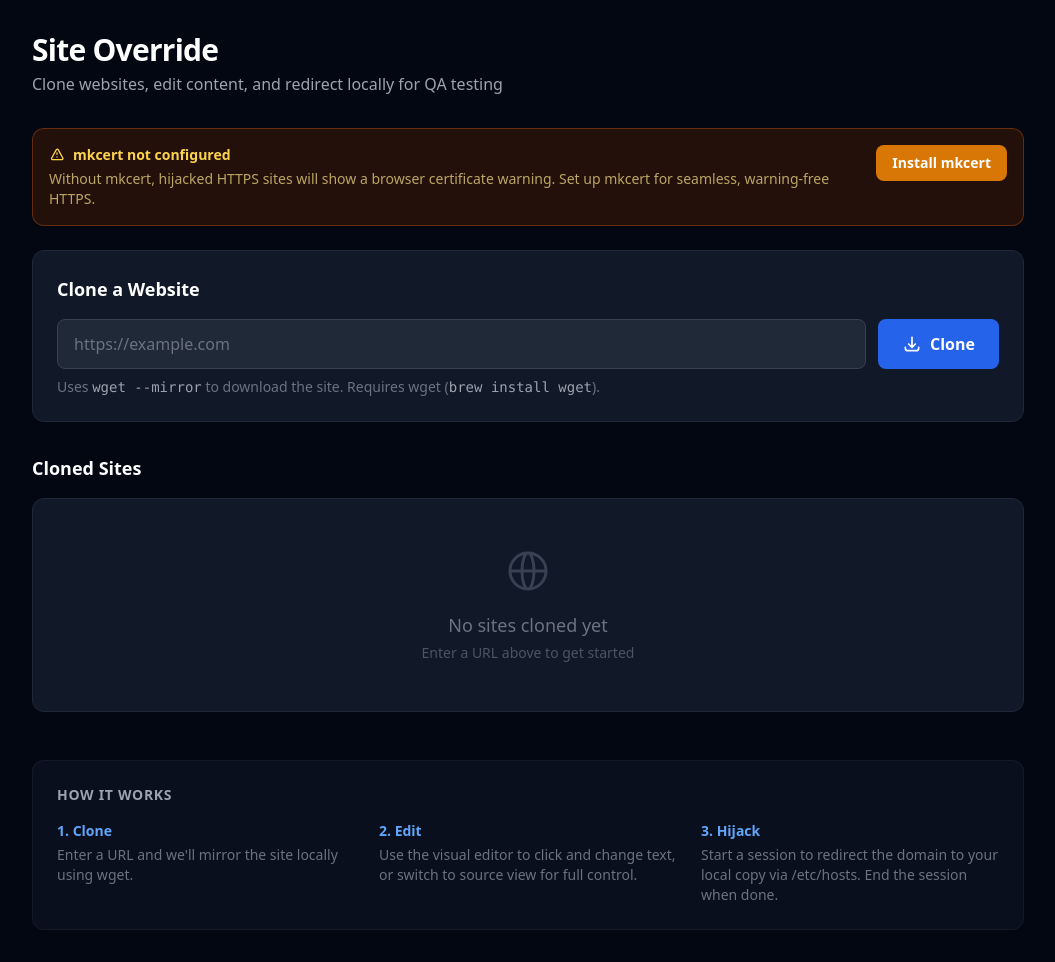
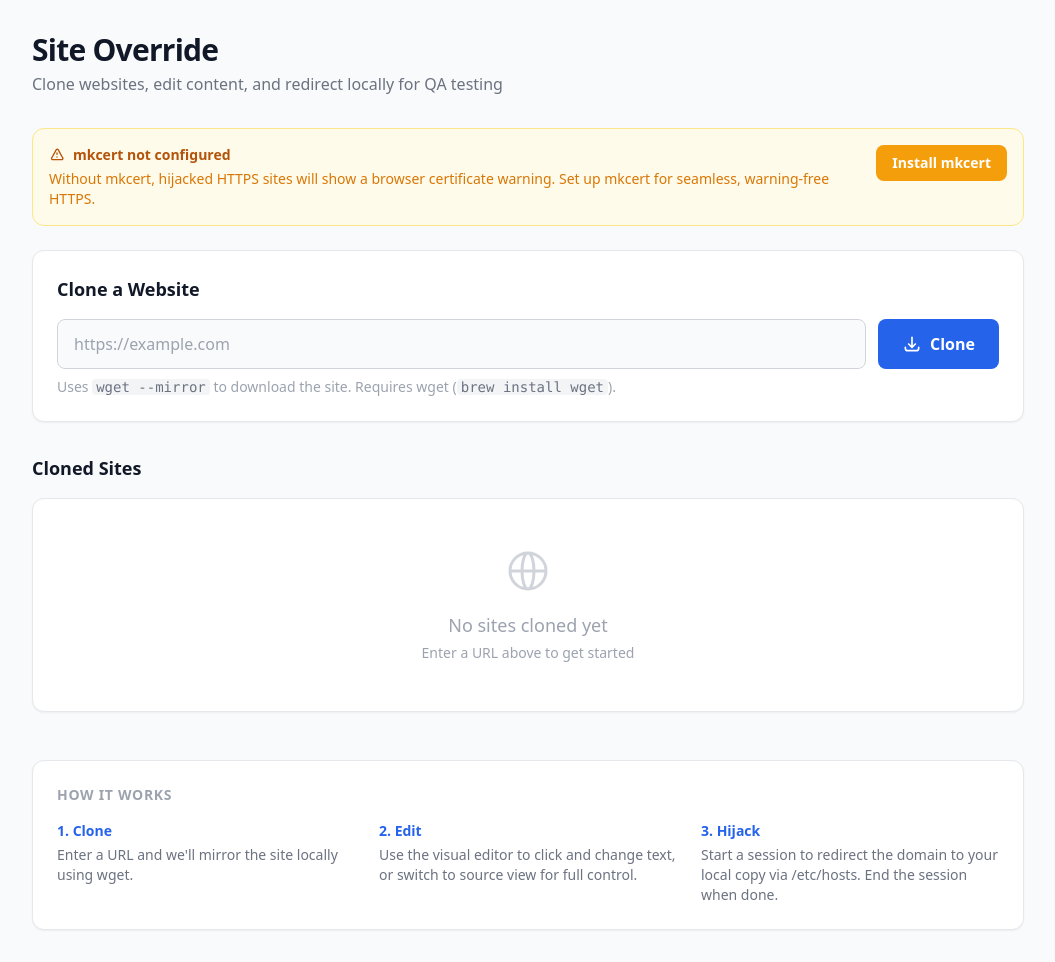
Before and after one commit to shiboleth-ai/site-override, a Flask app: page / in a window 1280 px wide. Shown: the whole page, without its empty margins (112-1167 px from the left). Run offline with Flask 3, Linux system fonts and the light colour scheme; data that the repository does not hold is empty; some libraries are stand-ins or nearby versions.

Commit message:
Fix 403 on clone, stop excessive polling, switch to white theme
- Remove hx-boost="true" from body which was intercepting form POSTs
  and causing 403 errors. All forms now use standard method/action.
- Session status polling now only activates when a session is running
  (every 10s), instead of polling every 5s unconditionally.
- Switch entire UI from dark to white/light theme using Tailwind CSS.
- Pass mkcert status to all routes that render index.html via
  _render_index() helper to avoid template variable issues.

Co-Authored-By: Claude Opus 4.6 (1M context) <noreply@anthropic.com>

```diff
--- a/app/routes.py
+++ b/app/routes.py
@@ -24,15 +24,23 @@ def _session_mgr() -> SessionManager:
     return current_app.config["SESSION_MANAGER"]
 
 
+def _render_index(**extra):
+    """Render the dashboard with all required context."""
+    return render_template(
+        "index.html",
+        sites=list_sites(current_app.config["SITES_DIR"]),
+        session_status=_session_mgr().get_status(),
+        mkcert=mkcert_status(),
+        **extra,
+    )
+
+
 # ── Dashboard ──────────────────────────────────────────────────────────
 
 
 @bp.route("/")
 def index():
-    sites = list_sites(current_app.config["SITES_DIR"])
-    status = _session_mgr().get_status()
-    mkcert = mkcert_status()
-    return render_template("index.html", sites=sites, session_status=status, mkcert=mkcert)
+    return _render_index()
 
 
 # ── Clone ──────────────────────────────────────────────────────────────
@@ -52,11 +60,6 @@ def clone():
     else:
         flash(result["error"], "error")
 
-    # Return full page for htmx or redirect
-    if request.headers.get("HX-Request"):
-        sites = list_sites(current_app.config["SITES_DIR"])
-        status = _session_mgr().get_status()
-        return render_template("index.html", sites=sites, session_status=status)
     return redirect(url_for("main.index"))
 
 
@@ -71,10 +74,6 @@ def site_delete(domain):
     else:
         flash(result["error"], "error")
 
-    if request.headers.get("HX-Request"):
-        sites = list_sites(current_app.config["SITES_DIR"])
-        status = _session_mgr().get_status()
-        return render_template("index.html", sites=sites, session_status=status)
     return redirect(url_for("main.index"))
 
 
@@ -164,7 +163,7 @@ def save_file(domain):
     with open(full_path, "w") as f:
         f.write(content)
 
-    return '<span class="text-green-400">Saved!</span>'
+    return '<span class="text-green-600">Saved!</span>'
 
 
 # ── Visual Preview & Editor ────────────────────────────────────────────
@@ -320,10 +319,6 @@ def session_start():
     else:
         flash(result["error"], "error")
 
-    if request.headers.get("HX-Request"):
-        sites = list_sites(current_app.config["SITES_DIR"])
-        status = _session_mgr().get_status()
-        return render_template("index.html", sites=sites, session_status=status)
     return redirect(url_for("main.index"))
 
 
@@ -336,10 +331,6 @@ def session_stop():
     else:
         flash(result["error"], "error")
 
-    if request.headers.get("HX-Request"):
-        sites = list_sites(current_app.config["SITES_DIR"])
-        status = _session_mgr().get_status()
-        return render_template("index.html", sites=sites, session_status=status)
     return redirect(url_for("main.index"))
 
 
@@ -368,9 +359,4 @@ def mkcert_setup():
     else:
         flash(result["error"], "error")
 
-    if request.headers.get("HX-Request"):
-        sites = list_sites(current_app.config["SITES_DIR"])
-        status = _session_mgr().get_status()
-        mkcert = mkcert_status()
-        return render_template("index.html", sites=sites, session_status=status, mkcert=mkcert)
     return redirect(url_for("main.index"))
--- a/app/templates/_session_bar.html
+++ b/app/templates/_session_bar.html
@@ -1,5 +1,6 @@
 {% if session_status and session_status.active %}
-<div class="bg-red-700 text-white px-4 py-3 flex items-center justify-between shadow-lg">
+<div class="bg-red-600 text-white px-4 py-3 flex items-center justify-between shadow-md"
+     hx-get="{{ url_for('main.session_status') }}" hx-trigger="every 10s" hx-target="#session-bar" hx-swap="innerHTML">
     <div class="flex items-center gap-3">
         <span class="relative flex h-3 w-3">
             <span class="animate-ping absolute inline-flex h-full w-full rounded-full bg-red-300 opacity-75"></span>
@@ -8,15 +9,17 @@
         <span class="font-semibold text-lg">
             SESSION ACTIVE
         </span>
-        <span class="text-red-200">
+        <span class="text-red-100">
             &mdash; <strong>{{ session_status.domain }}</strong> is redirected to your local copy
         </span>
     </div>
-    <form hx-post="{{ url_for('main.session_stop') }}" hx-target="body">
+    <form method="post" action="{{ url_for('main.session_stop') }}">
         <button type="submit"
                 class="bg-white text-red-700 font-bold px-6 py-2 rounded-lg hover:bg-red-100 transition-colors text-base shadow">
             END SESSION
         </button>
     </form>
 </div>
+{% else %}
+{# No session active — no polling #}
 {% endif %}
--- a/app/templates/_source_editor.html
+++ b/app/templates/_source_editor.html
@@ -1,7 +1,7 @@
 <div class="flex flex-col h-full">
     {# Toolbar #}
-    <div class="flex items-center justify-between px-4 py-2 bg-gray-900 border-b border-gray-800">
-        <span class="text-sm text-gray-400 font-mono">{{ file_path }}</span>
+    <div class="flex items-center justify-between px-4 py-2 bg-white border-b border-gray-200">
+        <span class="text-sm text-gray-500 font-mono">{{ file_path }}</span>
         <div class="flex items-center gap-3">
             <span id="save-status" class="text-sm"></span>
             <form id="source-save-form"
@@ -9,7 +9,7 @@
                   class="inline">
                 <input type="hidden" name="path" value="{{ file_path }}">
                 <button type="button" id="source-save-btn"
-                        class="bg-green-600 hover:bg-green-500 text-white text-sm px-4 py-1.5 rounded
+                        class="bg-green-600 hover:bg-green-700 text-white text-sm px-4 py-1.5 rounded
                                transition-colors font-medium">
                     Save
                 </button>
--- a/app/templates/base.html
+++ b/app/templates/base.html
@@ -9,10 +9,10 @@
     <link rel="stylesheet" href="{{ url_for('static', filename='css/app.css') }}">
     {% block head %}{% endblock %}
 </head>
-<body class="bg-gray-950 text-gray-100 min-h-screen" hx-boost="true">
+<body class="bg-gray-50 text-gray-900 min-h-screen">
 
-    {# ── Session Alert Bar ── #}
-    <div id="session-bar" hx-get="{{ url_for('main.session_status') }}" hx-trigger="every 5s" hx-swap="innerHTML">
+    {# ── Session Alert Bar (only polls when active) ── #}
+    <div id="session-bar">
         {% include '_session_bar.html' %}
     </div>
 
@@ -21,10 +21,10 @@
     {% if messages %}
     <div id="flash-messages" class="max-w-5xl mx-auto px-4 pt-4 space-y-2">
         {% for category, message in messages %}
-        <div class="px-4 py-3 rounded-lg text-sm
-            {% if category == 'error' %}bg-red-900/60 border border-red-700 text-red-200
-            {% elif category == 'success' %}bg-green-900/60 border border-green-700 text-green-200
-            {% else %}bg-blue-900/60 border border-blue-700 text-blue-200{% endif %}"
+        <div class="px-4 py-3 rounded-lg text-sm cursor-pointer
+            {% if category == 'error' %}bg-red-50 border border-red-200 text-red-700
+            {% elif category == 'success' %}bg-green-50 border border-green-200 text-green-700
+            {% else %}bg-blue-50 border border-blue-200 text-blue-700{% endif %}"
             onclick="this.remove()">
             {{ message }}
         </div>
--- a/app/templates/index.html
+++ b/app/templates/index.html
@@ -6,42 +6,36 @@
 
     {# ── Header ── #}
     <div class="mb-8">
-        <h1 class="text-3xl font-bold text-white tracking-tight">Site Override</h1>
-        <p class="text-gray-400 mt-1">Clone websites, edit content, and redirect locally for QA testing</p>
+        <h1 class="text-3xl font-bold text-gray-900 tracking-tight">Site Override</h1>
+        <p class="text-gray-500 mt-1">Clone websites, edit content, and redirect locally for QA testing</p>
     </div>
 
     {# ── mkcert Status ── #}
     {% if not mkcert or not mkcert.ca_installed %}
-    <div class="bg-amber-950/50 border border-amber-800/60 rounded-xl p-4 mb-6 flex items-start justify-between gap-4">
+    <div class="bg-amber-50 border border-amber-200 rounded-xl p-4 mb-6 flex items-start justify-between gap-4">
         <div>
-            <div class="flex items-center gap-2 text-amber-300 font-semibold text-sm mb-1">
+            <div class="flex items-center gap-2 text-amber-700 font-semibold text-sm mb-1">
                 <svg class="w-4 h-4" fill="none" stroke="currentColor" viewBox="0 0 24 24">
                     <path stroke-linecap="round" stroke-linejoin="round" stroke-width="2"
                           d="M12 9v2m0 4h.01m-6.938 4h13.856c1.54 0 2.502-1.667 1.732-2.5L13.732 4c-.77-.833-1.964-.833-2.732 0L4.082 16.5c-.77.833.192 2.5 1.732 2.5z"/>
                 </svg>
                 mkcert not configured
             </div>
-            <p class="text-amber-200/70 text-sm">
+            <p class="text-amber-600 text-sm">
                 Without mkcert, hijacked HTTPS sites will show a browser certificate warning.
                 Set up mkcert for seamless, warning-free HTTPS.
             </p>
         </div>
-        <form hx-post="{{ url_for('main.mkcert_setup') }}" hx-target="body" hx-indicator="#mkcert-spinner">
+        <form method="post" action="{{ url_for('main.mkcert_setup') }}">
             <button type="submit"
-                    class="bg-amber-600 hover:bg-amber-500 text-white text-sm font-semibold px-4 py-2 rounded-lg
-                           transition-colors whitespace-nowrap flex items-center gap-2">
+                    class="bg-amber-500 hover:bg-amber-600 text-white text-sm font-semibold px-4 py-2 rounded-lg
+                           transition-colors whitespace-nowrap">
                 Install mkcert
-                <span id="mkcert-spinner" class="htmx-indicator">
-                    <svg class="animate-spin h-4 w-4 text-white" fill="none" viewBox="0 0 24 24">
-                        <circle class="opacity-25" cx="12" cy="12" r="10" stroke="currentColor" stroke-width="4"/>
-                        <path class="opacity-75" fill="currentColor" d="M4 12a8 8 0 018-8V0C5.373 0 0 5.373 0 12h4z"/>
-                    </svg>
-                </span>
             </button>
         </form>
     </div>
     {% else %}
-    <div class="bg-green-950/30 border border-green-800/40 rounded-xl px-4 py-3 mb-6 flex items-center gap-2 text-sm text-green-400">
+    <div class="bg-green-50 border border-green-200 rounded-xl px-4 py-3 mb-6 flex items-center gap-2 text-sm text-green-700">
         <svg class="w-4 h-4" fill="none" stroke="currentColor" viewBox="0 0 24 24">
             <path stroke-linecap="round" stroke-linejoin="round" stroke-width="2" d="M9 12l2 2 4-4m5.618-4.016A11.955 11.955 0 0112 2.944a11.955 11.955 0 01-8.618 3.04A12.02 12.02 0 003 9c0 5.591 3.824 10.29 9 11.622 5.176-1.332 9-6.03 9-11.622 0-1.042-.133-2.052-.382-3.016z"/>
         </svg>
@@ -50,51 +44,45 @@
     {% endif %}
 
     {# ── Clone Form ── #}
-    <div class="bg-gray-900 rounded-xl border border-gray-800 p-6 mb-8">
-        <h2 class="text-lg font-semibold text-white mb-4">Clone a Website</h2>
-        <form hx-post="{{ url_for('main.clone') }}" hx-target="body" hx-indicator="#clone-spinner"
-              class="flex gap-3">
-            <input type="url" name="url" required
+    <div class="bg-white rounded-xl border border-gray-200 shadow-sm p-6 mb-8">
+        <h2 class="text-lg font-semibold text-gray-900 mb-4">Clone a Website</h2>
+        <form method="post" action="{{ url_for('main.clone') }}" class="flex gap-3">
+            <input type="text" name="url" required
                    placeholder="https://example.com"
-                   class="flex-1 bg-gray-800 border border-gray-700 rounded-lg px-4 py-3 text-white
-                          placeholder-gray-500 focus:outline-none focus:border-blue-500 focus:ring-1 focus:ring-blue-500">
+                   class="flex-1 bg-gray-50 border border-gray-300 rounded-lg px-4 py-3 text-gray-900
+                          placeholder-gray-400 focus:outline-none focus:border-blue-500 focus:ring-1 focus:ring-blue-500">
             <button type="submit"
-                    class="bg-blue-600 hover:bg-blue-500 text-white font-semibold px-6 py-3 rounded-lg
+                    class="bg-blue-600 hover:bg-blue-700 text-white font-semibold px-6 py-3 rounded-lg
                            transition-colors flex items-center gap-2">
                 <svg class="w-5 h-5" fill="none" stroke="currentColor" viewBox="0 0 24 24">
                     <path stroke-linecap="round" stroke-linejoin="round" stroke-width="2"
                           d="M4 16v1a3 3 0 003 3h10a3 3 0 003-3v-1m-4-4l-4 4m0 0l-4-4m4 4V4"/>
                 </svg>
                 Clone
-                <span id="clone-spinner" class="htmx-indicator">
-                    <svg class="animate-spin h-4 w-4 text-white" fill="none" viewBox="0 0 24 24">
-                        <circle class="opacity-25" cx="12" cy="12" r="10" stroke="currentColor" stroke-width="4"/>
-                        <path class="opacity-75" fill="currentColor" d="M4 12a8 8 0 018-8V0C5.373 0 0 5.373 0 12h4z"/>
-                    </svg>
-                </span>
             </button>
         </form>
-        <p class="text-gray-500 text-sm mt-2">
-            Uses <code class="text-gray-400">wget --mirror</code> to download the site. Requires wget (<code class="text-gray-400">brew install wget</code>).
+        <p class="text-gray-400 text-sm mt-2">
+            Uses <code class="text-gray-500 bg-gray-100 px-1 rounded">wget --mirror</code> to download the site.
+            Requires wget (<code class="text-gray-500 bg-gray-100 px-1 rounded">brew install wget</code>).
         </p>
     </div>
 
     {# ── Cloned Sites List ── #}
     <div>
-        <h2 class="text-lg font-semibold text-white mb-4">Cloned Sites</h2>
+        <h2 class="text-lg font-semibold text-gray-900 mb-4">Cloned Sites</h2>
         {% if sites %}
         <div class="grid gap-4">
             {% for site in sites %}
-            <div class="bg-gray-900 rounded-xl border border-gray-800 p-5 flex items-center justify-between
-                        hover:border-gray-700 transition-colors">
+            <div class="bg-white rounded-xl border border-gray-200 shadow-sm p-5 flex items-center justify-between
+                        hover:border-gray-300 transition-colors">
                 <div>
-                    <h3 class="text-white font-semibold text-lg">{{ site.domain }}</h3>
-                    <p class="text-gray-500 text-sm mt-1">{{ site.path }}</p>
+                    <h3 class="text-gray-900 font-semibold text-lg">{{ site.domain }}</h3>
+                    <p class="text-gray-400 text-sm mt-1 font-mono">{{ site.path }}</p>
                 </div>
                 <div class="flex items-center gap-3">
                     {# Edit button #}
                     <a href="{{ url_for('main.editor', domain=site.domain) }}"
-                       class="bg-gray-800 hover:bg-gray-700 text-gray-200 px-4 py-2 rounded-lg
+                       class="bg-gray-100 hover:bg-gray-200 text-gray-700 px-4 py-2 rounded-lg
                               transition-colors flex items-center gap-2 text-sm font-medium">
                         <svg class="w-4 h-4" fill="none" stroke="currentColor" viewBox="0 0 24 24">
                             <path stroke-linecap="round" stroke-linejoin="round" stroke-width="2"
@@ -105,13 +93,13 @@
 
                     {# Start Session button #}
                     {% if session_status and session_status.active and session_status.domain == site.domain %}
-                        <span class="text-red-400 text-sm font-medium px-4 py-2">Session Active</span>
+                        <span class="text-red-500 text-sm font-medium px-4 py-2">Session Active</span>
                     {% else %}
-                        <form hx-post="{{ url_for('main.session_start') }}" hx-target="body">
+                        <form method="post" action="{{ url_for('main.session_start') }}">
                             <input type="hidden" name="domain" value="{{ site.domain }}">
                             <button type="submit"
                                     {% if session_status and session_status.active %}disabled{% endif %}
-                                    class="bg-amber-600 hover:bg-amber-500 disabled:bg-gray-700 disabled:text-gray-500
+                                    class="bg-amber-500 hover:bg-amber-600 disabled:bg-gray-200 disabled:text-gray-400
                                            text-white px-4 py-2 rounded-lg transition-colors flex items-center gap-2
                                            text-sm font-medium">
                                 <svg class="w-4 h-4" fill="none" stroke="currentColor" viewBox="0 0 24 24">
@@ -124,10 +112,10 @@
                     {% endif %}
 
                     {# Delete button #}
-                    <form hx-post="{{ url_for('main.site_delete', domain=site.domain) }}" hx-target="body"
-                          hx-confirm="Delete {{ site.domain }}? This cannot be undone.">
+                    <form method="post" action="{{ url_for('main.site_delete', domain=site.domain) }}"
+                          onsubmit="return confirm('Delete {{ site.domain }}? This cannot be undone.')">
                         <button type="submit"
-                                class="bg-gray-800 hover:bg-red-900 text-gray-400 hover:text-red-300
+                                class="bg-gray-100 hover:bg-red-50 text-gray-400 hover:text-red-500
                                        p-2 rounded-lg transition-colors">
                             <svg class="w-4 h-4" fill="none" stroke="currentColor" viewBox="0 0 24 24">
                                 <path stroke-linecap="round" stroke-linejoin="round" stroke-width="2"
@@ -140,31 +128,31 @@
             {% endfor %}
         </div>
         {% else %}
-        <div class="bg-gray-900 rounded-xl border border-gray-800 p-12 text-center">
-            <svg class="w-12 h-12 text-gray-700 mx-auto mb-4" fill="none" stroke="currentColor" viewBox="0 0 24 24">
+        <div class="bg-white rounded-xl border border-gray-200 shadow-sm p-12 text-center">
+            <svg class="w-12 h-12 text-gray-300 mx-auto mb-4" fill="none" stroke="currentColor" viewBox="0 0 24 24">
                 <path stroke-linecap="round" stroke-linejoin="round" stroke-width="1.5"
                       d="M21 12a9 9 0 01-9 9m9-9a9 9 0 00-9-9m9 9H3m9 9a9 9 0 01-9-9m9 9c1.657 0 3-4.03 3-9s-1.343-9-3-9m0 18c-1.657 0-3-4.03-3-9s1.343-9 3-9m-9 9a9 9 0 019-9"/>
             </svg>
-            <p class="text-gray-500 text-lg">No sites cloned yet</p>
-            <p class="text-gray-600 text-sm mt-1">Enter a URL above to get started</p>
+            <p class="text-gray-400 text-lg">No sites cloned yet</p>
+            <p class="text-gray-400 text-sm mt-1">Enter a URL above to get started</p>
         </div>
         {% endif %}
     </div>
 
     {# ── How It Works ── #}
-    <div class="mt-12 bg-gray-900/50 rounded-xl border border-gray-800/50 p-6">
+    <div class="mt-12 bg-white rounded-xl border border-gray-200 shadow-sm p-6">
         <h3 class="text-sm font-semibold text-gray-400 uppercase tracking-wider mb-4">How It Works</h3>
         <div class="grid md:grid-cols-3 gap-6 text-sm">
             <div>
-                <div class="text-blue-400 font-semibold mb-1">1. Clone</div>
+                <div class="text-blue-600 font-semibold mb-1">1. Clone</div>
                 <p class="text-gray-500">Enter a URL and we'll mirror the site locally using wget.</p>
             </div>
             <div>
-                <div class="text-blue-400 font-semibold mb-1">2. Edit</div>
+                <div class="text-blue-600 font-semibold mb-1">2. Edit</div>
                 <p class="text-gray-500">Use the visual editor to click and change text, or switch to source view for full control.</p>
             </div>
             <div>
-                <div class="text-blue-400 font-semibold mb-1">3. Hijack</div>
+                <div class="text-blue-600 font-semibold mb-1">3. Hijack</div>
                 <p class="text-gray-500">Start a session to redirect the domain to your local copy via /etc/hosts. End the session when done.</p>
             </div>
         </div>
```
Also changed, not shown: app/static/css/editor-overlay.css (+7 -6 lines), app/templates/editor.html (+18 -19 lines).
